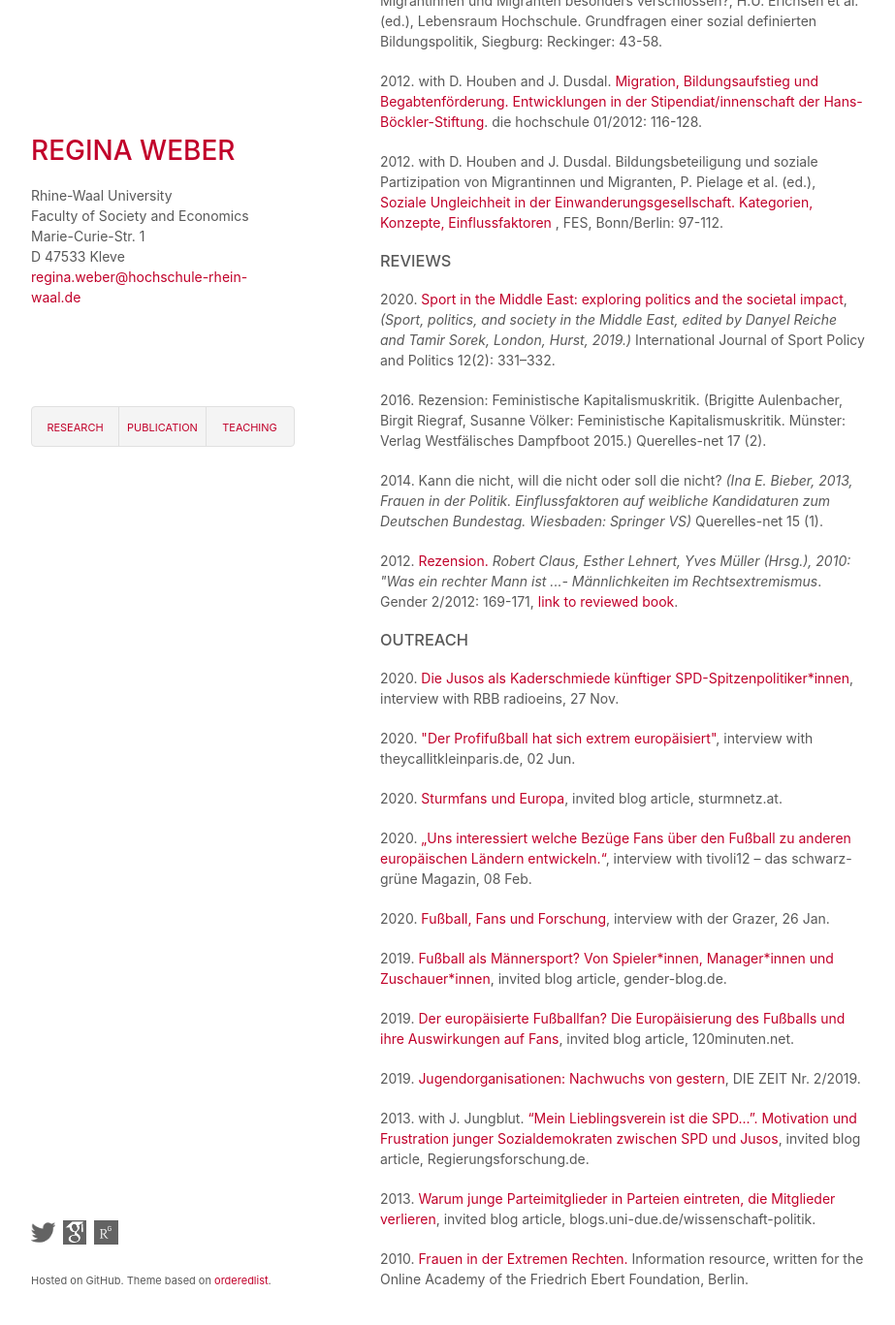
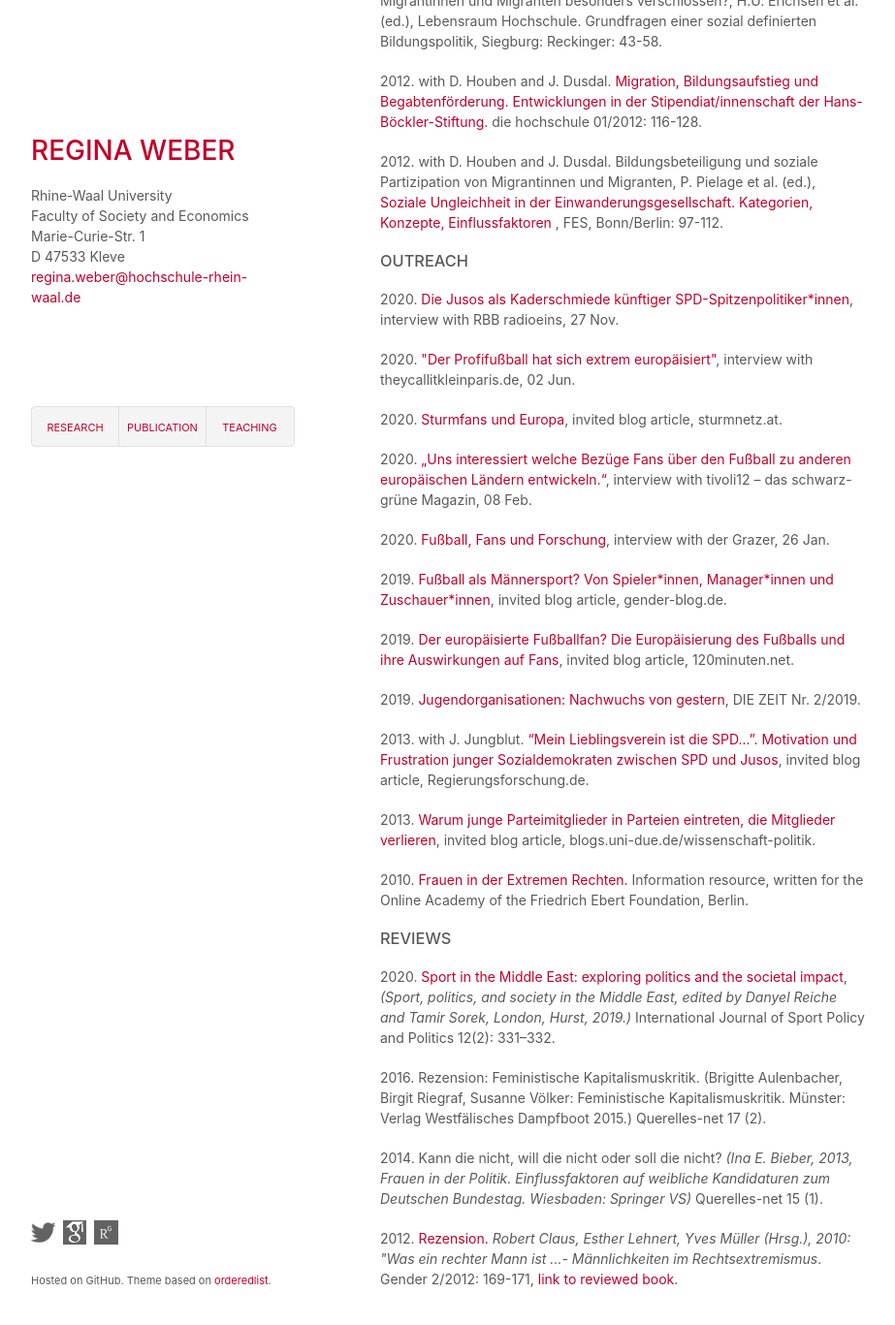
Before and after one commit to robertocabreratapia/robertocabreratapia.github.io, a Jekyll site: the page built from publication.html, in a window 1280 px wide and 1400 px high, scrolled down 1250 px. Shown: the top 1367 px of the window at 97% size, without its empty margins (178-1101 px from the left). Built offline with Jekyll 4.4.1, drawn with Linux system fonts in a browser that asks for light colours; part of the change alters nothing that is shown.

```diff
--- a/publication.html
+++ b/publication.html
@@ -23,12 +23,6 @@ layout: default
  <p>2012. with D. Houben and J. Dusdal. <a href="http://www.hof.uni-halle.de/journal/dhs112.htm">Migration, Bildungsaufstieg und Begabtenförderung. Entwicklungen in der Stipendiat/innenschaft der Hans-Böckler-Stiftung</a>. die hochschule 01/2012: 116-128.</p>
  <p>2012. with D. Houben and J. Dusdal. Bildungsbeteiligung und soziale Partizipation von Migrantinnen und Migranten, P. Pielage et al. (ed.), <a href="http://library.fes.de/pdf-files/wiso/09198.pdf">Soziale Ungleichheit in der Einwanderungsgesellschaft. Kategorien, Konzepte, Einflussfaktoren</a> </a>, FES, Bonn/Berlin: 97-112.</p>
 
-<h3>Reviews</h3>
-<p>2020. <a href="https://dx.doi.org/10.1080/19406940.2020.1739735">Sport in the Middle East: exploring politics and the societal impact</a>, <em>(Sport, politics, and society in the Middle East, edited by Danyel Reiche and Tamir Sorek, London, Hurst, 2019.)</em> International Journal of Sport Policy and Politics 12(2): 331–332.</p>
-<p>2016. Rezension: Feministische Kapitalismuskritik. (Brigitte Aulenbacher, Birgit Riegraf, Susanne Völker: Feministische Kapitalismuskritik. Münster: Verlag Westfälisches Dampfboot 2015.) </em> Querelles-net 17 (2).</p>
-<p>2014. Kann die nicht, will die nicht oder soll die nicht? <em>(Ina E. Bieber, 2013, Frauen in der Politik. Einflussfaktoren auf weibliche Kandidaturen zum Deutschen Bundestag. Wiesbaden: Springer VS)</em> Querelles-net 15 (1).</p>
-<p>2012. <a href="https://www.budrich-journals.de/index.php/gender/article/view/17922/15597">Rezension.</a> <em>Robert Claus, Esther Lehnert, Yves Müller (Hrsg.), 2010: "Was ein rechter Mann ist ...- Männlichkeiten im Rechtsextremismus</em>. Gender 2/2012: 169-171, <a href="http://www.rosalux.de/fileadmin/rls_uploads/pdfs/Publ-Texte/Texte_68.pdf">link to reviewed book</a>.</p>
-
 <h3>Outreach</h3>
 <p>2020. <a href="https://www.radioeins.de/programm/sendungen/die_schoene_woche/_/die-jusos-als-kaderschmiede-kuenftiger-spd-spitzenpolitiker.html">Die Jusos als Kaderschmiede künftiger SPD-Spitzenpolitiker*innen</a>, interview with RBB radioeins, 27 Nov.</p>
 <p>2020. <a href="https://www.theycallitkleinparis.de/2020/06/02/regina-weber-im-interview-der-profifussball-hat-sich-extrem-europaeisiert/">"Der Profifußball hat sich extrem europäisiert"</a>, interview with theycallitkleinparis.de, 02 Jun.</p>
@@ -41,3 +35,9 @@ layout: default
 <p>2013. with J. Jungblut. <a href="https://regierungsforschung.de/mein-lieblingsverein-ist-die-spd-motivation-und-frustration-junger-sozialdemokraten-zwischen-spd-und-jusos/">“Mein Lieblingsverein ist die SPD...”. Motivation und Frustration junger Sozialdemokraten zwischen SPD und Jusos</a>, invited blog article, Regierungsforschung.de. </p>
 <p>2013. <a href="http://blogs.uni-due.de/wissenschaft-politik/2013/11/11/was-hat-dich-hier-her-gebracht-warum-dennoch-junge-parteimitglieder-in-parteien-eintreten-die-mitglieder-verlieren/">Warum junge Parteimitglieder in Parteien eintreten, die Mitglieder verlieren</a>, invited blog article, blogs.uni-due.de/wissenschaft-politik.  </p>
  <p>2010. <a href="https://fes-online-akademie.de/fileadmin/Inhalte/01_Themen/05_Archiv/Rechtsextremismus/dokumente/100720_weber_frauen_in_der_extremen_rechten_final.pdf">Frauen in der Extremen Rechten.</a> Information resource, written for the Online Academy of the Friedrich Ebert Foundation, Berlin.</p>
+
+<h3>Reviews</h3>
+<p>2020. <a href="https://dx.doi.org/10.1080/19406940.2020.1739735">Sport in the Middle East: exploring politics and the societal impact</a>, <em>(Sport, politics, and society in the Middle East, edited by Danyel Reiche and Tamir Sorek, London, Hurst, 2019.)</em> International Journal of Sport Policy and Politics 12(2): 331–332.</p>
+<p>2016. Rezension: Feministische Kapitalismuskritik. (Brigitte Aulenbacher, Birgit Riegraf, Susanne Völker: Feministische Kapitalismuskritik. Münster: Verlag Westfälisches Dampfboot 2015.) </em> Querelles-net 17 (2).</p>
+<p>2014. Kann die nicht, will die nicht oder soll die nicht? <em>(Ina E. Bieber, 2013, Frauen in der Politik. Einflussfaktoren auf weibliche Kandidaturen zum Deutschen Bundestag. Wiesbaden: Springer VS)</em> Querelles-net 15 (1).</p>
+<p>2012. <a href="https://www.budrich-journals.de/index.php/gender/article/view/17922/15597">Rezension.</a> <em>Robert Claus, Esther Lehnert, Yves Müller (Hrsg.), 2010: "Was ein rechter Mann ist ...- Männlichkeiten im Rechtsextremismus</em>. Gender 2/2012: 169-171, <a href="http://www.rosalux.de/fileadmin/rls_uploads/pdfs/Publ-Texte/Texte_68.pdf">link to reviewed book</a>.</p>
```
